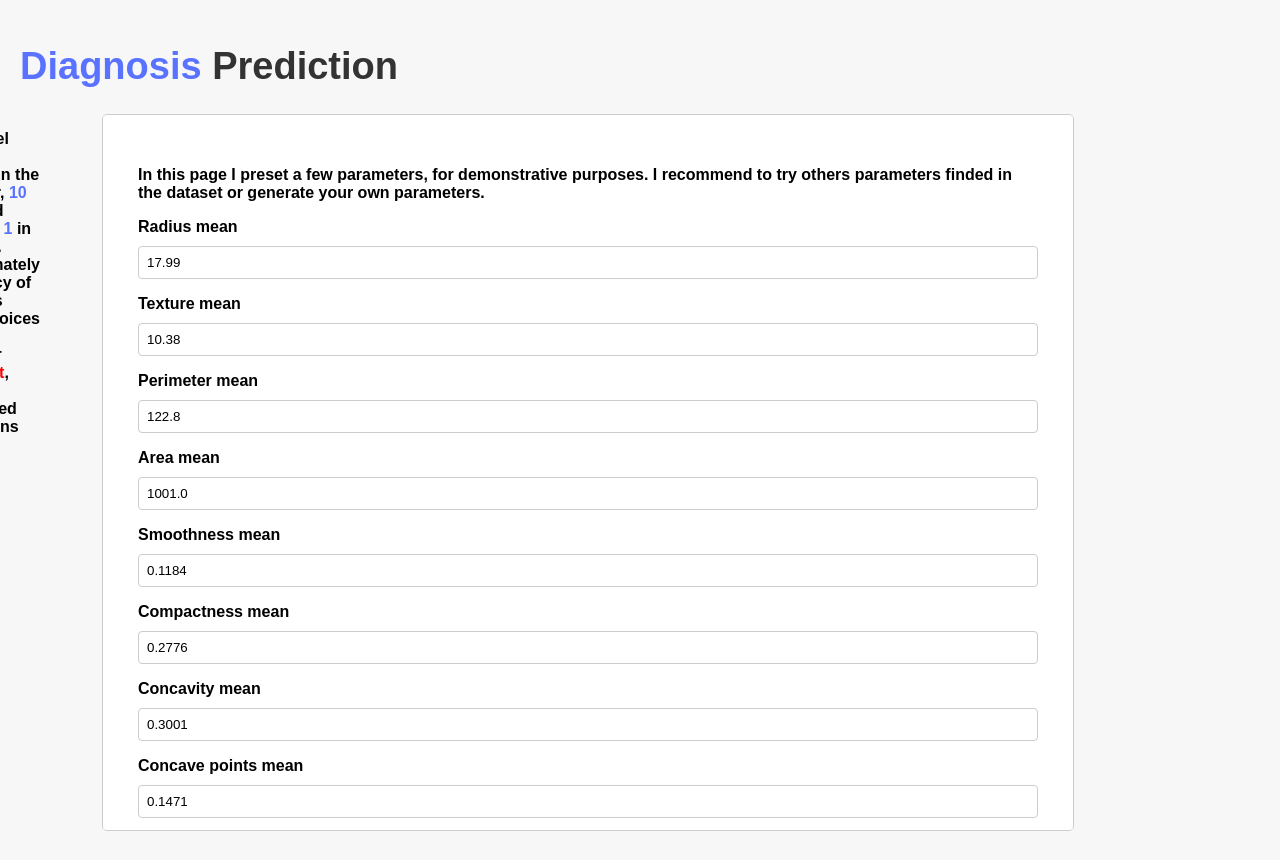
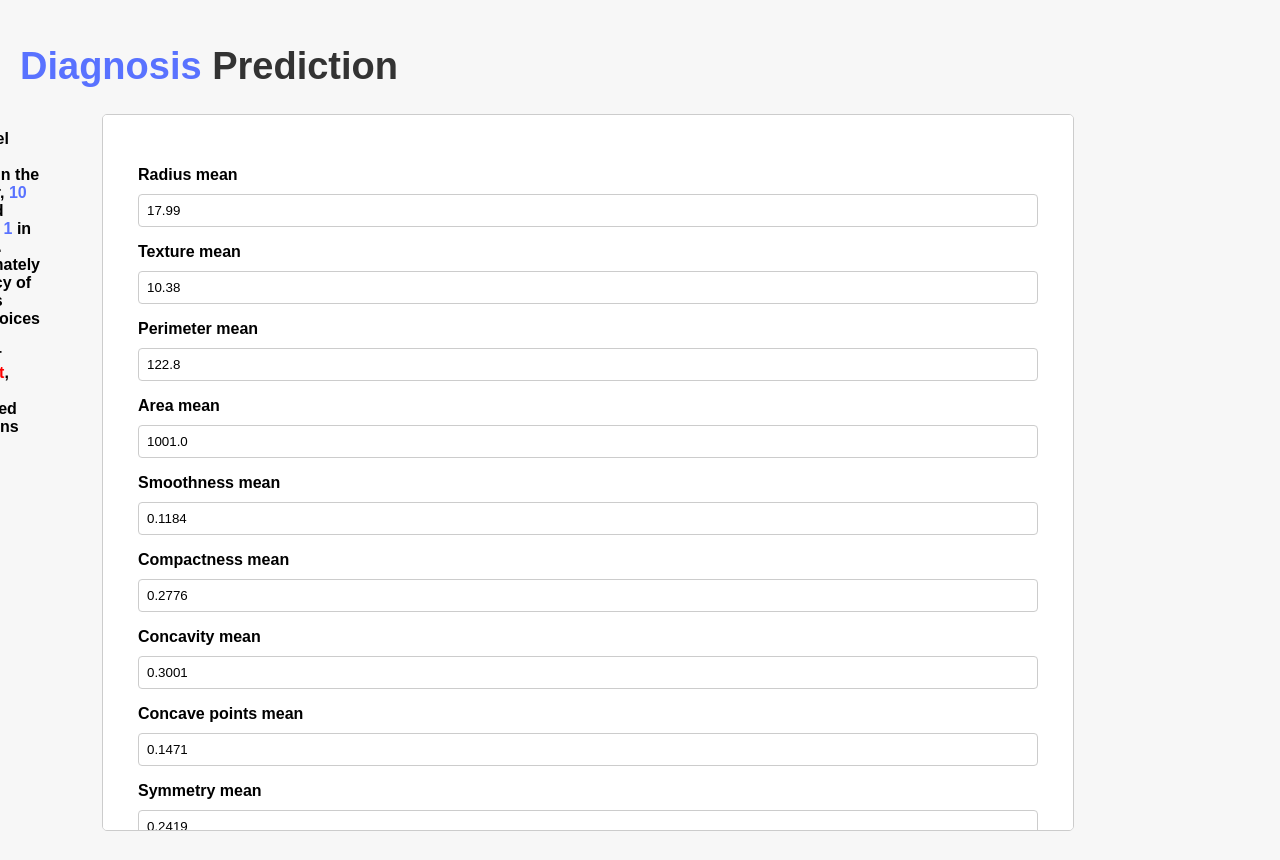
Before and after one commit to Paulooo0/Wisconsin-deep-learning, a Flask app: page / in a window 1280 px wide. Shown: the top 860 px of the page. Run offline with Flask 3, Linux system fonts and the light colour scheme.

Commit message:
testing revert

```diff
--- a/template/template.html
+++ b/template/template.html
@@ -10,8 +10,6 @@
             <section id="section" class="main-content with-left-sidebar" role="main">
                 <div id="scroll_container" class="container">
                     <form method="post" action="/pred">
-                <p><label>In this page I preset a few parameters, for demonstrative purposes.
-                    I recommend to try others parameters finded in the dataset or generate your own parameters.</label></p>
                 <p><label for="radius_mean">Radius mean </label>
                     <input type="float" id="radius_mean" name="radius_mean" min="0" value="17.99"></p>
                 <p><label for="texture_mean">Texture mean </label>
@@ -72,6 +70,7 @@
                     <input type="float" id="symmetry_worst" name="symmetry_worst" min="0" value="0.4601"></p>
                 <p><label for="fractal_dimension_worst">Fractal dimension worst </label>
                     <input type="float" id="fractal_dimension_worst" name="fractal_dimension_worst" min="0" value="0.1189"></p>
+
                 <button type="submit">Submit</button>
                     </form>
                 </div>
```
